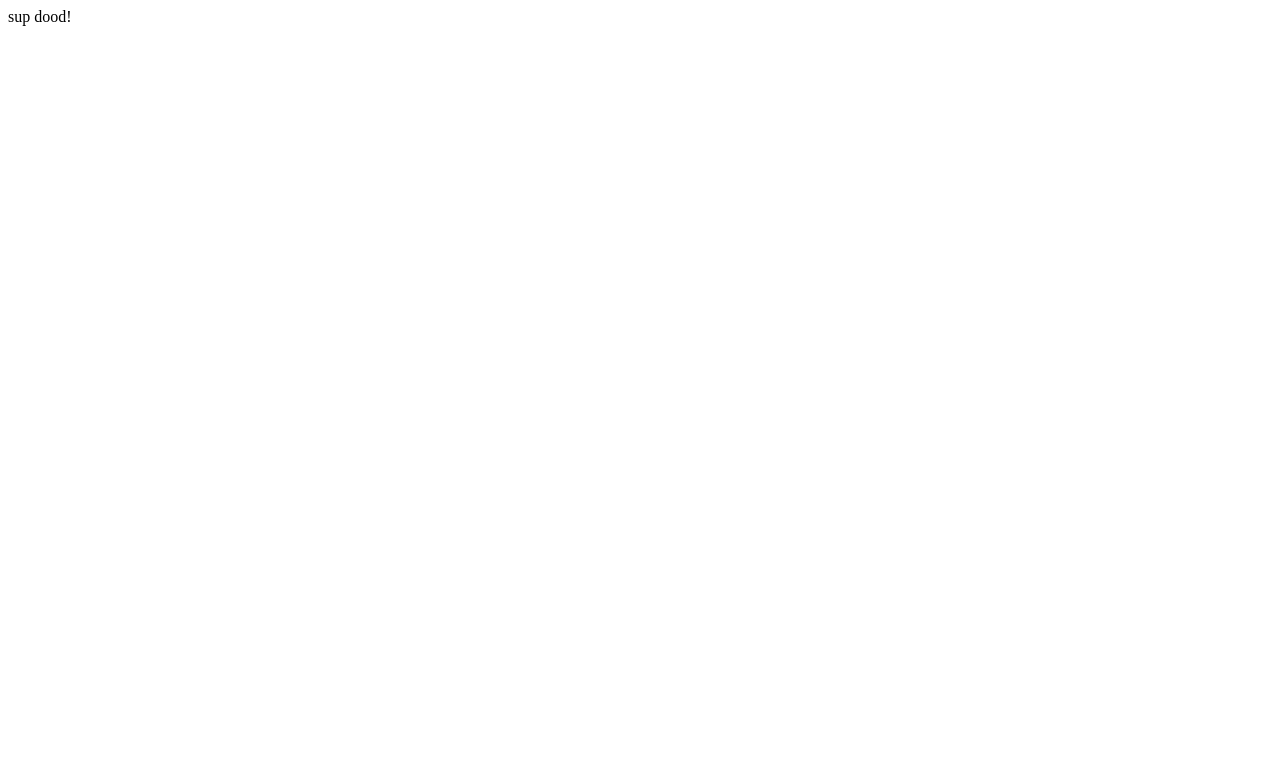
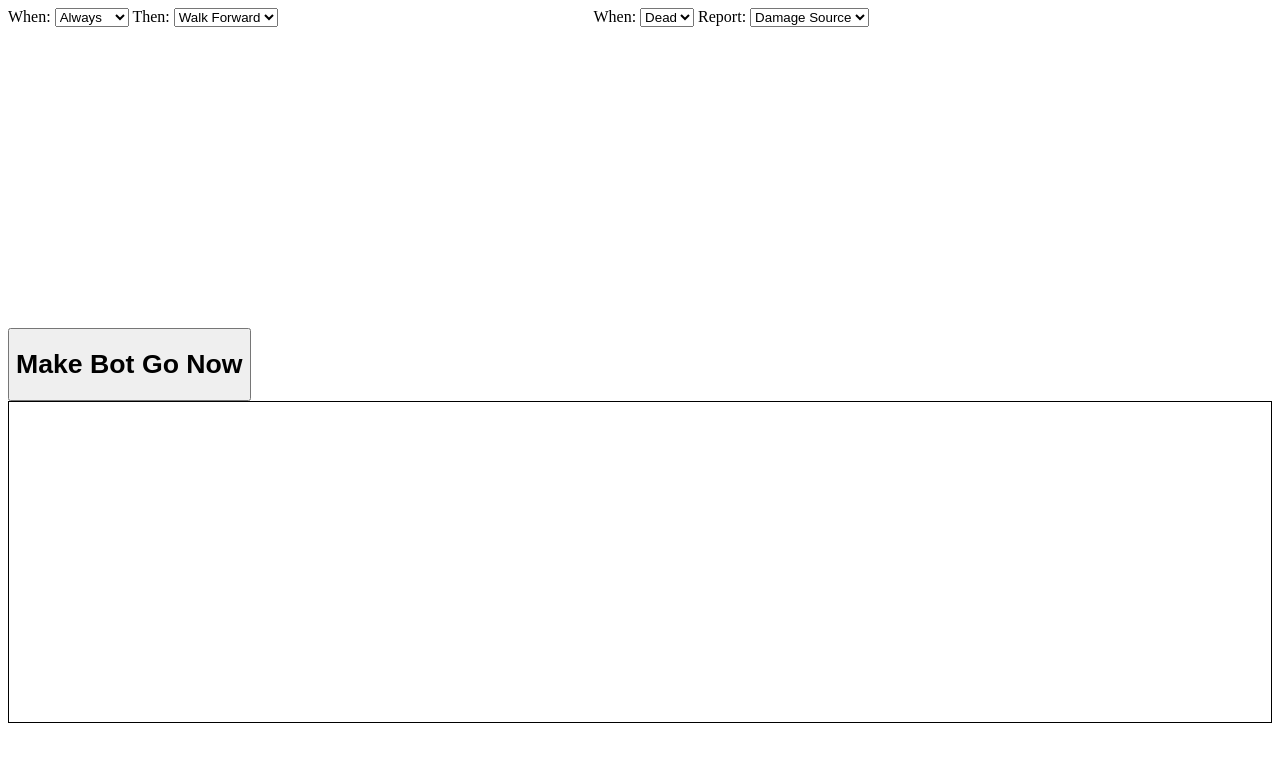
Before and after one commit to ehannum/BattleBotters, a website: page index.html in a window 1280 px wide. Drawn offline with nearby package versions, Linux system fonts and the light colour scheme.

Commit message:
Added basic UI and minimal CSS

```diff
--- a/index.html
+++ b/index.html
@@ -2,10 +2,44 @@
 <html lang="en">
   <head>
     <meta charset="UTF-8">
-    <title>Battle Botters! - The MMO you don't even play!</title>
+    <link rel="stylesheet" href="res/styles.css">
+    <title>Battle Botters! - The only MMO with no players! You know, other than Wildstar!</title>
   </head>
   <body>
-    sup dood!
+    <div class="col2 actions">
+      <form class="action1">
+        When:
+        <select class="action1-if">
+          <option value="always">Always</option>
+          <option value="facing">Facing...</option>
+          <option value="near">Near...</option>
+        </select>
+        <span class="specific"></span>
+        Then:
+        <select class="action1-then">
+          <option value="walkForward">Walk Forward</option>
+        </select>
+      </form>
+    </div>
+    <div class="col2 reports">
+      <form class="action1">
+        When:
+        <select class="action1-if">
+          <option value="dead">Dead</option>
+        </select>
+        Report:
+        <select class="action1-then">
+          <option value="recent-dmg">Damage Source</option>
+        </select>
+      </form>
+    </div>
+    <div>
+      <button class="play"><h1>Make Bot Go Now</h1></button>
+    </div>
+    <div class="console">
+
+    </div>
   </body>
+  <script src="http://code.jquery.com/jquery-1.11.1.min.js"></script>
   <script src="src/game.js"></script>
 </html>
--- /dev/null
+++ b/res/styles.css
@@ -0,0 +1,16 @@
+html, body {
+  min-height: 100% !important;
+  height: 100%;
+}
+
+.col2 {
+  min-height: 40%;
+  display: inline-block;
+  width: 46%;
+}
+
+.console {
+  min-height: 40%;
+  border: 1px solid black;
+  overflow-y: auto;
+}
```
